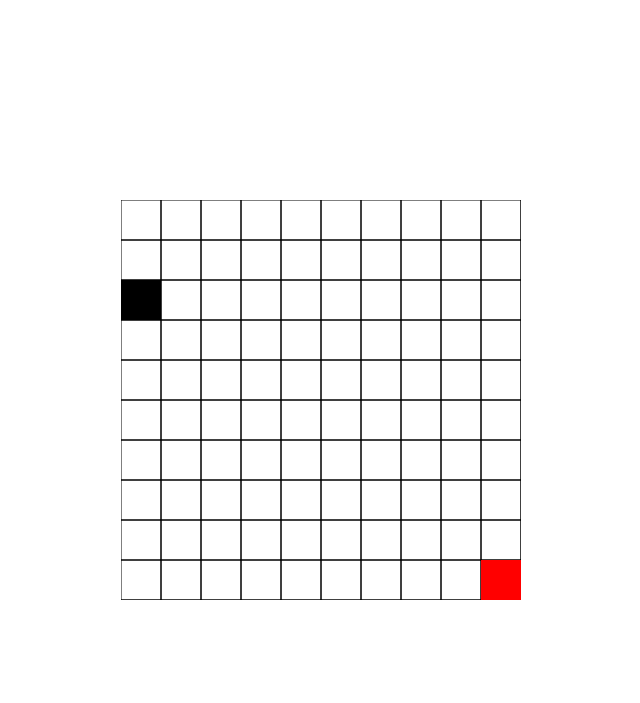
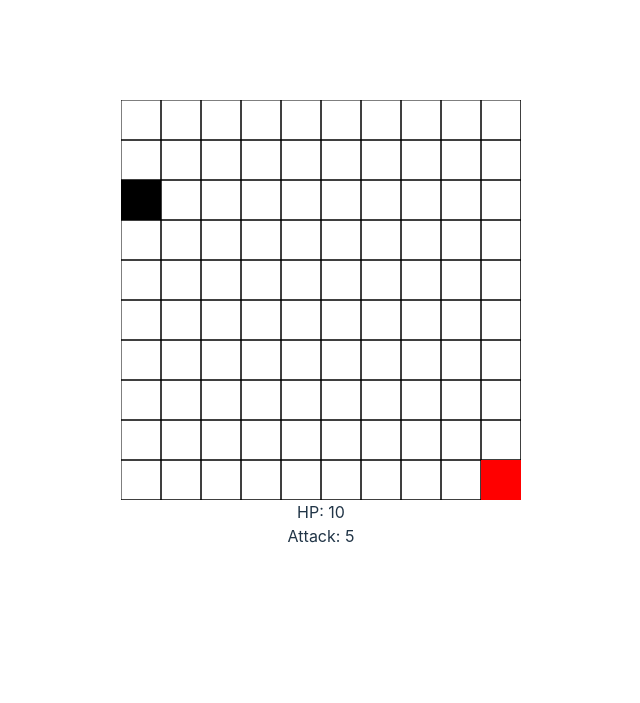
Before and after one commit to loaizageorge/dungeon-rougelike, a website built with Vite: page index.html in a window 1280 px wide. Shown: the whole page, without its empty margins (319-959 px from the left). Built offline with nearby package versions, Linux system fonts and the light colour scheme.

Commit message:
add basic interface

```diff
--- a/index.html
+++ b/index.html
@@ -7,7 +7,13 @@
     <title>Vite + TS</title>
   </head>
   <body>
-    <canvas width="400" height="400" id="dungeon-crawler"></canvas>
+    <div id="game">
+      <canvas width="400" height="400" id="dungeon-crawler"></canvas>
+      <div id="player-stats">
+        <span id="player-health"></span>
+        <span id="player-attack"></span>
+      </div>
+    </div>
     <script defer type="module" src="/src/main.ts"></script>
   </body>
 </html>
--- a/src/Components/Board.ts
+++ b/src/Components/Board.ts
@@ -2,16 +2,19 @@ import Canvas, { CellTypes } from "./Canvas";
 import { Coordinate } from "./Character";
 import Enemy from "./Enemy";
 import Player from "./Player";
+import PlayerStats from "./PlayerStats";
 
 class Board {
   player: Player;
   canvas: Canvas;
   enemy: Enemy;
+  playerStats: PlayerStats;
 
-  constructor(canvas: Canvas, player: Player, enemy: Enemy) {
+  constructor(canvas: Canvas, player: Player, enemy: Enemy, playerStats: PlayerStats) {
     this.player = player;
     this.canvas = canvas;
     this.enemy = enemy;
+    this.playerStats = playerStats;
   }
 
   handleKeyPress = (e: { keyCode: number; }): void => {
@@ -28,8 +31,7 @@ class Board {
     if (updatedCoordinate && this.moveInBounds(updatedCoordinate)) {
       if (this.enemyEncounter(updatedCoordinate, this.enemy)) {
         this.player.battle(this.enemy);
-        console.log(this.player.getHP());
-        console.log(this.enemy.getHP());
+        this.playerStats.displayStats(this.player);
 
       } else {
         this.player.setPosition(updatedCoordinate);
--- /dev/null
+++ b/src/Components/PlayerStats.ts
@@ -0,0 +1,12 @@
+import Player from "./Player";
+
+export default class PlayerStats {
+  displayStats(player: Player) {
+    const hpDisplay = document.getElementById("player-health") as Element;
+    hpDisplay.innerHTML = `HP: ${player.getHP()}`;
+
+    const attackDisplay = document.getElementById("player-attack") as Element;
+    attackDisplay.innerHTML = `Attack: ${player.getAttack()}`;
+  }
+
+}
--- /dev/null
+++ b/src/game.css
@@ -0,0 +1,12 @@
+#game {
+  display: flex;
+  flex-direction: column;
+}
+
+#player-stats {
+  display: flex;
+  flex-direction: column;
+  height: 200px;
+  width: 400px;
+  text-align: center;
+}
--- a/src/main.ts
+++ b/src/main.ts
@@ -1,9 +1,11 @@
 import './style.css'
+import './game.css';
 
 import Board from './Components/Board'
 import Player from './Components/Player';
 import Canvas, { CellTypes } from './Components/Canvas';
 import Enemy from './Components/Enemy';
+import PlayerStats from './Components/PlayerStats';
 
 const canvas = new Canvas(document.getElementById("dungeon-crawler") as HTMLCanvasElement);
 const player = new Player({
@@ -19,7 +21,11 @@ const enemy = new Enemy({
   attack: 1,
   type: CellTypes.ENEMY
 });
-const board = new Board(canvas, player, enemy);
+
+const playerStats = new PlayerStats();
+playerStats.displayStats(player);
+const board = new Board(canvas, player, enemy, playerStats);
+
 
 canvas.drawBlankBoard();
 board.addArrowKeyListener();
```
Also changed, not shown: src/Components/Board.test.ts (+5 -2 lines), src/Components/PlayerStats.test.ts (added, +23 -0 lines).
